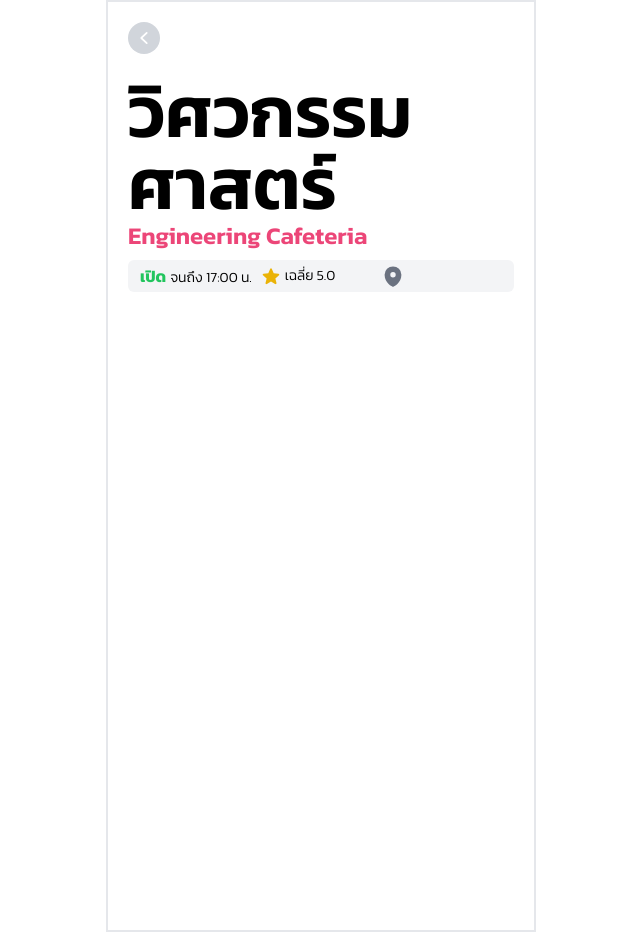
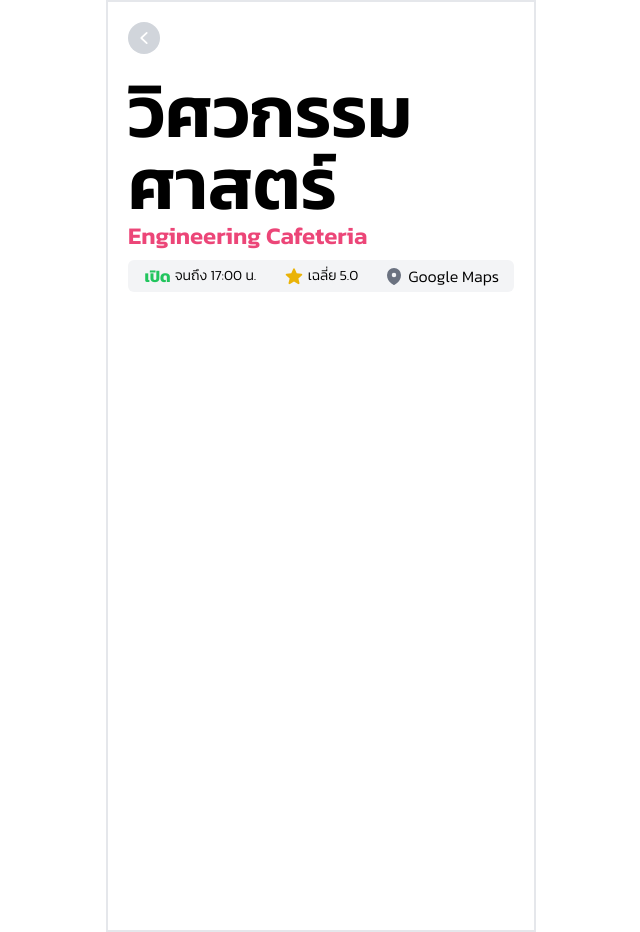
Before and after one commit to ratchanonp/iis-project-frontend, a Next.js app: page /cafeteria/1 in a window 1280 px wide. Shown: the whole page, without its empty margins (319-959 px from the left). Built offline with nearby package versions, Linux system fonts and the light colour scheme.

Commit message:
💄 Cafeteria Header

```diff
--- a/src/ui/components/card/InfoCard/InfoCard.tsx
+++ b/src/ui/components/card/InfoCard/InfoCard.tsx
@@ -13,8 +13,11 @@ const InfoCard = () => {
     <div className="grid grid-cols-3 bg-gray-100 px-3 py-1 rounded-md mt-2">
       <OpenInfo />
       <RatingInfo rating={5} />
-      <div>
-        <MapPinIcon className="w-6 h-6 text-gray-500" />
+      <div className="flex items-center justify-center">
+        <MapPinIcon className="w-5 h-5 text-gray-500 mr-1" />
+        <a href="" className="font-Kanit font-light">
+          Google Maps
+        </a>
       </div>
     </div>
   );
--- a/src/ui/components/card/InfoCard/OpenInfo.tsx
+++ b/src/ui/components/card/InfoCard/OpenInfo.tsx
@@ -4,7 +4,7 @@ const OpenInfo = (props: Props) => {
   const isOpen = true;
 
   return (
-    <div>
+    <div className="flex items-center justify-center">
       <span
         className={`${
           isOpen ? "text-green-500" : "text-red-500"
--- a/src/ui/components/card/InfoCard/RatingInfo.tsx
+++ b/src/ui/components/card/InfoCard/RatingInfo.tsx
@@ -8,7 +8,7 @@ const RatingInfo = (props: Props) => {
   const { rating } = props;
 
   return (
-    <div className="flex items-center">
+    <div className="flex items-center justify-center">
       <StarIcon className="w-5 h-5 text-yellow-500" />
       <span className="font-Kanit font-light text-sm ml-1">
         เฉลี่ย {rating.toFixed(1)}
```
